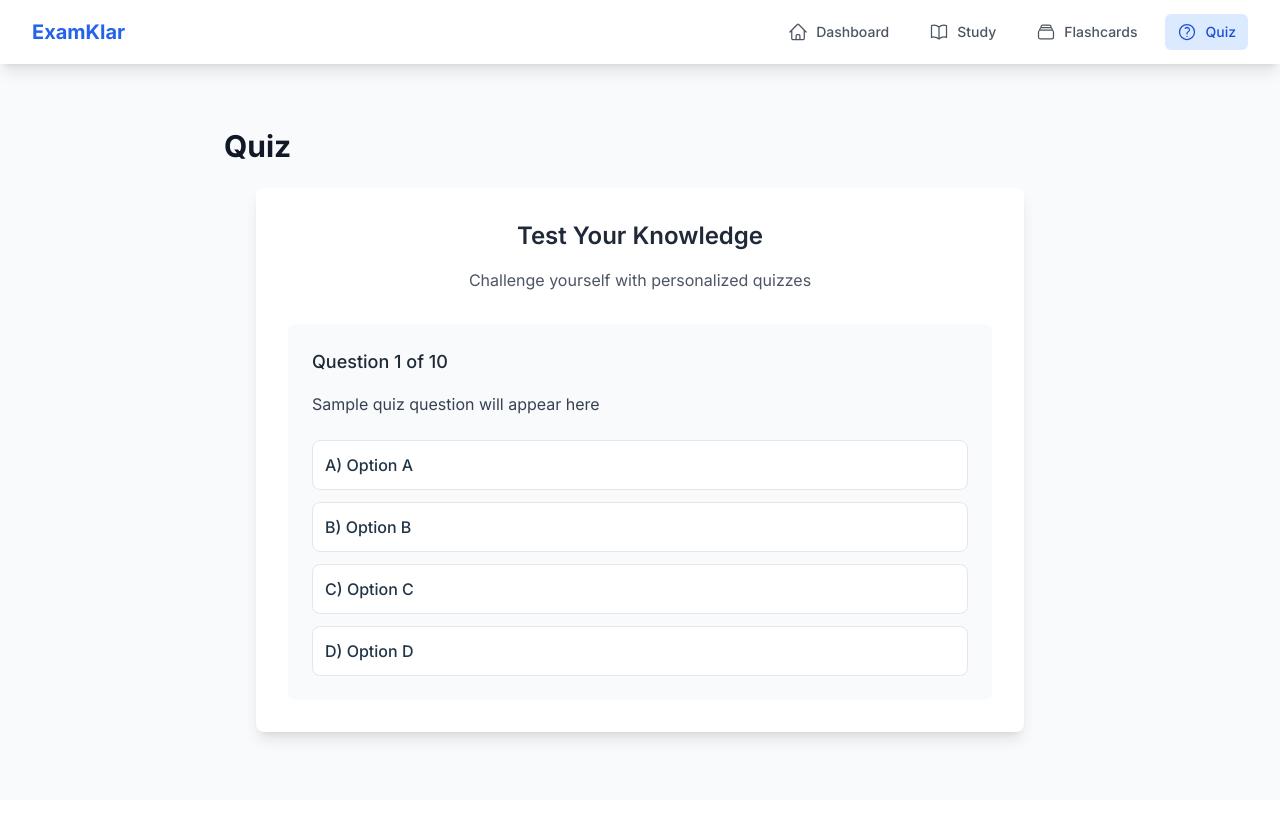
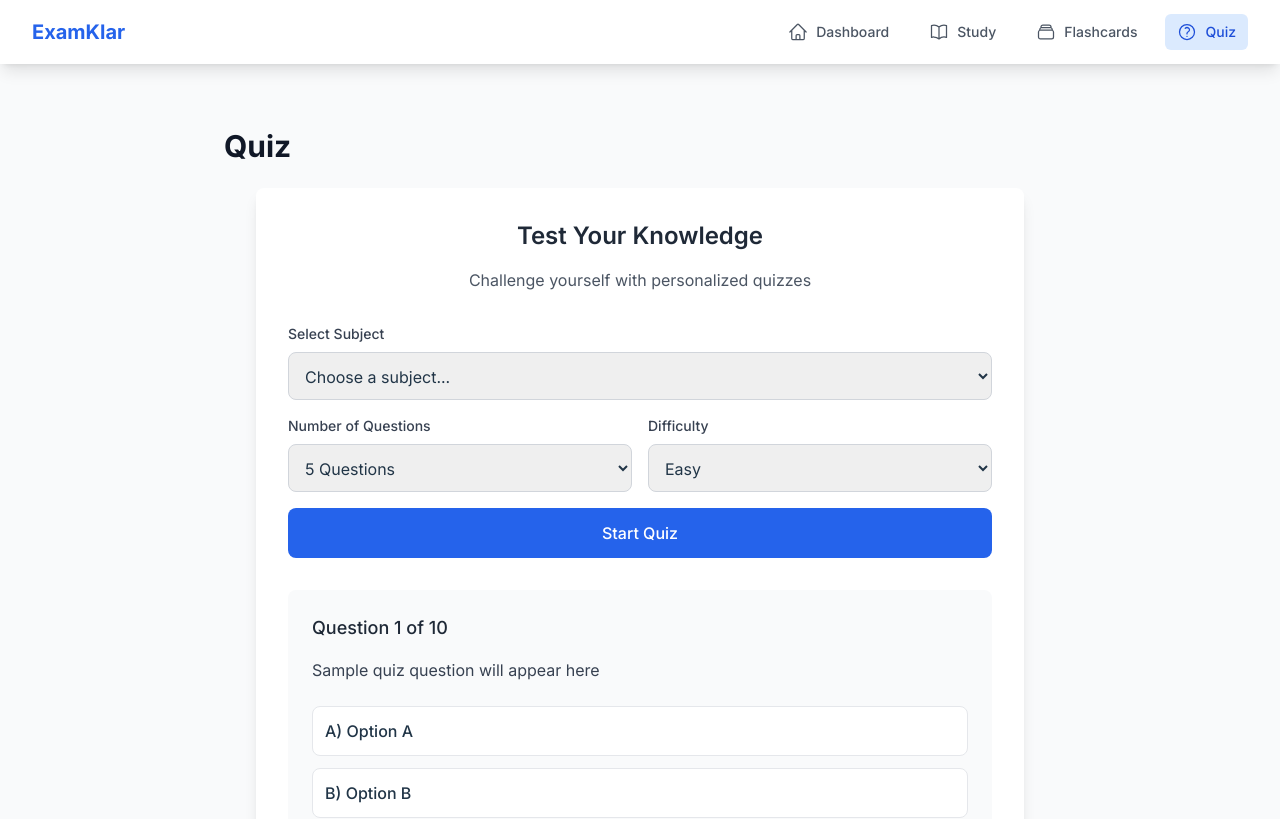
Before and after one commit to Baragji/EksamKlarReboot, a React (Vite) app in the folder examklar-tdd/: page /quiz in a window 1280 px wide. Shown: the top 819 px of the page. Built offline with nearby package versions, Linux system fonts and the light colour scheme.

Commit message:
feat: Enhance QuizPage with quiz configuration options and update E2E tests for subject selection

```diff
--- a/examklar-tdd/src/pages/QuizPage.tsx
+++ b/examklar-tdd/src/pages/QuizPage.tsx
@@ -1,4 +1,25 @@
+import { useState } from 'react'
+
 const QuizPage = () => {
+  const [quizState, setQuizState] = useState<'setup' | 'active' | 'results'>('setup')
+  const [currentQuestion, setCurrentQuestion] = useState(1)
+  const [selectedSubject, setSelectedSubject] = useState('')
+  const [questionCount, setQuestionCount] = useState(5)
+  const [difficulty, setDifficulty] = useState('medium')
+
+  const handleStartQuiz = () => {
+    setQuizState('active')
+    setCurrentQuestion(1)
+  }
+
+  const handleNextQuestion = () => {
+    if (currentQuestion < questionCount) {
+      setCurrentQuestion(currentQuestion + 1)
+    } else {
+      setQuizState('results')
+    }
+  }
+
   return (
     <div className="py-8">
       <h1 className="text-3xl font-bold text-gray-900 mb-6">
@@ -13,27 +34,90 @@ const QuizPage = () => {
             Challenge yourself with personalized quizzes
           </p>
         </div>
-        <div className="bg-gray-50 rounded-lg p-6">
+
+        {/* Quiz Configuration */}
+        <div className="mb-8 space-y-4">
+          <div>
+            <label className="block text-sm font-medium text-gray-700 mb-2">
+              Select Subject
+            </label>
+            <select data-testid="subject-selector" className="w-full p-3 border border-gray-300 rounded-lg">
+              <option value="">Choose a subject...</option>
+              <option value="mathematics">Mathematics</option>
+              <option value="science">Science</option>
+              <option value="english">English</option>
+            </select>
+          </div>
+
+          <div className="grid grid-cols-2 gap-4">
+            <div>
+              <label className="block text-sm font-medium text-gray-700 mb-2">
+                Number of Questions
+              </label>
+              <select name="question-count" className="w-full p-3 border border-gray-300 rounded-lg">
+                <option value="5">5 Questions</option>
+                <option value="10">10 Questions</option>
+                <option value="15">15 Questions</option>
+                <option value="20">20 Questions</option>
+              </select>
+            </div>
+
+            <div>
+              <label className="block text-sm font-medium text-gray-700 mb-2">
+                Difficulty
+              </label>
+              <select name="difficulty" className="w-full p-3 border border-gray-300 rounded-lg">
+                <option value="easy">Easy</option>
+                <option value="medium">Medium</option>
+                <option value="hard">Hard</option>
+              </select>
+            </div>
+          </div>
+
+          <button className="w-full bg-blue-600 text-white px-6 py-3 rounded-lg font-medium hover:bg-blue-700">
+            Start Quiz
+          </button>
+        </div>
+
+        {/* Quiz Questions */}
+        <div className="bg-gray-50 rounded-lg p-6 mb-6">
           <h3 className="text-lg font-medium text-gray-800 mb-4">
             Question 1 of 10
           </h3>
-          <p className="text-gray-700 mb-6">
+          <p data-testid="quiz-question" className="text-gray-700 mb-6">
             Sample quiz question will appear here
           </p>
           <div className="space-y-3">
-            <button className="w-full text-left bg-white border border-gray-200 rounded-lg p-3 hover:bg-blue-50 hover:border-blue-300">
+            <button data-testid="quiz-option" className="w-full text-left bg-white border border-gray-200 rounded-lg p-3 hover:bg-blue-50 hover:border-blue-300">
               A) Option A
             </button>
-            <button className="w-full text-left bg-white border border-gray-200 rounded-lg p-3 hover:bg-blue-50 hover:border-blue-300">
+            <button data-testid="quiz-option" className="w-full text-left bg-white border border-gray-200 rounded-lg p-3 hover:bg-blue-50 hover:border-blue-300">
               B) Option B
             </button>
-            <button className="w-full text-left bg-white border border-gray-200 rounded-lg p-3 hover:bg-blue-50 hover:border-blue-300">
+            <button data-testid="quiz-option" className="w-full text-left bg-white border border-gray-200 rounded-lg p-3 hover:bg-blue-50 hover:border-blue-300">
               C) Option C
             </button>
-            <button className="w-full text-left bg-white border border-gray-200 rounded-lg p-3 hover:bg-blue-50 hover:border-blue-300">
+            <button data-testid="quiz-option" className="w-full text-left bg-white border border-gray-200 rounded-lg p-3 hover:bg-blue-50 hover:border-blue-300">
               D) Option D
             </button>
           </div>
+
+          <button className="mt-6 bg-blue-600 text-white px-6 py-3 rounded-lg font-medium hover:bg-blue-700">
+            Next
+          </button>
+        </div>
+
+        {/* Quiz Results */}
+        <div data-testid="quiz-results" className="bg-green-50 border border-green-200 rounded-lg p-6 hidden">
+          <h3 className="text-xl font-semibold text-green-800 mb-4">
+            Quiz Complete!
+          </h3>
+          <div data-testid="quiz-score" className="text-2xl font-bold text-green-600 mb-2">
+            Score: 4/5 (80%)
+          </div>
+          <p className="text-green-700">
+            Great job! You've completed the quiz successfully.
+          </p>
         </div>
       </div>
     </div>
```
Also changed, not shown: examklar-tdd/playwright-report/index.html (+1 -1 lines), examklar-tdd/test-results/.last-run.json, 1 other file (tests, documents, lock files or other folders).
